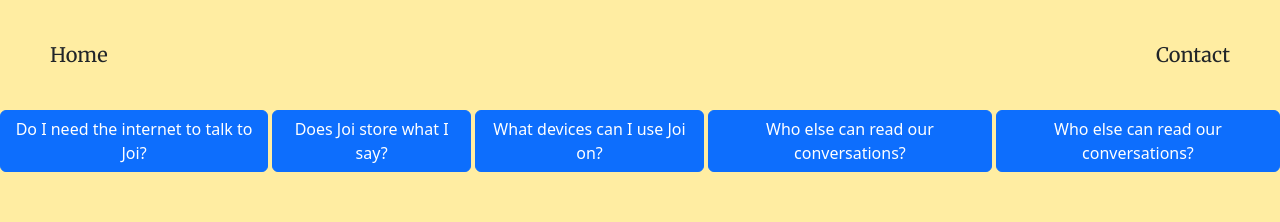
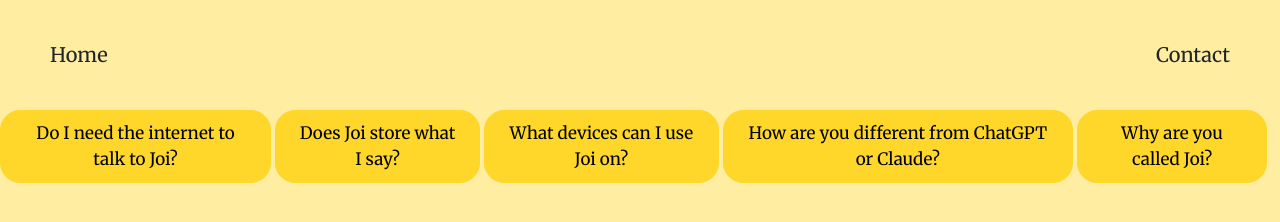
Before and after one commit to Mel-b3002fA/joiexpanded, a plain HTML site: page tutorial.html in a window 1280 px wide. Drawn offline with nearby package versions, Linux system fonts and the light colour scheme.

Commit message:
”push”

```diff
--- a/styles.css
+++ b/styles.css
@@ -204,4 +204,35 @@ a{
 
 .tutorial-body{
     background-color: #FFEDA2;
+    display: flex;
+    flex-direction: column;
+    justify-content: center;
 }
+
+.questions-section{
+    width: 99vw;
+    display: flex;
+    justify-content: center;
+}
+
+.questions-wrapper{
+    display: flex;
+    justify-content: center;
+}
+
+.btn2{
+    background-color: #FFD72B;
+    border-color: #FFD72B;
+    color: #000000;
+    font-family: Merriweather;
+    font-size: 17px;
+    padding: 10px 20px;
+    border-radius: 20px;
+}
+
+.btn2:hover{
+    background-color: #FFD72B;
+    border-color: #FFD72B;
+    color: #000000;
+    font-family: Merriweather;
+}
--- a/tutorial.html
+++ b/tutorial.html
@@ -28,48 +28,56 @@
       <img src="" alt="">
     </section>
 
-<!--     <section class="questions-section">
+    <section class="questions-section">
       <div class="questions-wrapper">
-          <div class="questions-div"><button class="question-btn"><p class="question-para"> Do I need the internet to talk to Joi?</p></button></div>
-          <div class="questions-div"><button class="question-btn"><p class="question-para">Does Joi store what I say?</p></button></div>
-          <div class="questions-div"><button class="question-btn"><p class="question-para">What devices can I use Joi on?</p></button></div>
-          <div class="questions-div"><button class="question-btn"><p class="question-para">Do I have to pay to use Joi?</p></button></div>
-          <div class="questions-div"><button class="question-btn"><p class="question-para">Who else can read our conversations?</p></button></div>
-          <div class="questions-div"><button class="question-btn"><p class="question-para">Can you tell me a story or joke?</p></button></div>
-        </div>
-    </section> -->
-
-    <section>
       <p class="d-inline-flex gap-1">
-        <a class="btn btn-primary btn1" data-bs-toggle="collapse" href="#collapseExample1" role="button" aria-expanded="false" aria-controls="collapseExample">
+        <a class="btn btn-primary btn2" data-bs-toggle="collapse" href="#collapseExample1" role="button" aria-expanded="false" aria-controls="collapseExample">
           Do I need the internet to talk to Joi?
         </a>
         <a class="btn btn-primary btn2" data-bs-toggle="collapse" href="#collapseExample2" role="button" aria-expanded="false" aria-controls="collapseExample">
           Does Joi store what I say?
         </a>
-        <a class="btn btn-primary" data-bs-toggle="collapse" href="#collapseExample3" role="button" aria-expanded="false" aria-controls="collapseExample">
+        <a class="btn btn-primary btn2" data-bs-toggle="collapse" href="#collapseExample3" role="button" aria-expanded="false" aria-controls="collapseExample">
           What devices can I use Joi on?
         </a>
-        <a class="btn btn-primary" data-bs-toggle="collapse" href="#collapseExample4" role="button" aria-expanded="false" aria-controls="collapseExample">
-          Who else can read our conversations?
+        <a class="btn btn-primary btn2" data-bs-toggle="collapse" href="#collapseExample4" role="button" aria-expanded="false" aria-controls="collapseExample">
+          How are you different from ChatGPT or Claude?
         </a>
-        <button class="btn btn-primary" type="button" data-bs-toggle="collapse" data-bs-target="#collapseExample5" aria-expanded="false" aria-controls="collapseExample">
-          Who else can read our conversations?
+        <button class="btn btn-primary btn2" type="button" data-bs-toggle="collapse" data-bs-target="#collapseExample5" aria-expanded="false" aria-controls="collapseExample">
+          Why are you called Joi?
         </button>
       </p>
 
       <div class="collapse" id="collapseExample1">
-        <div class="card card-body btn2">
+        <div class="card card-body">
           Yes, a working internet connection is crucial.
         </div>
       </div>
 
       <div class="collapse" id="collapseExample2">
-        <div class="card card-body btn2">
+        <div class="card card-body">
           No, Joi doesn't store any data! Every conversation is anonymous.
         </div>
       </div>
 
+      <div class="collapse" id="collapseExample3">
+        <div class="card card-body">
+          The service is limited to usage on computers and laptops, although a phone version is in production.
+        </div>
+      </div>
+
+      <div class="collapse" id="collapseExample4">
+        <div class="card card-body">
+          Joi is a homebuild transformer and a private project, meant to help in ways ChatGPT and Claude can't by providing an user-oriented interface and functions for introduction to AI.
+        </div>
+      </div>
+
+      <div class="collapse" id="collapseExample5">
+        <div class="card card-body">
+          Our Ai Joi is based on the concept of Joi from "Bladerunner 2049"(2016) which features a digital companion with a similar use case.
+        </div>
+      </div>
+    </div>
     </section>
 
     <script src="https://cdn.jsdelivr.net/npm/bootstrap@5.3.3/dist/js/bootstrap.bundle.min.js" integrity="sha384-YvpcrYf0tY3lHB60NNkmXc5s9fDVZLESaAA55NDzOxhy9GkcIdslK1eN7N6jIeHz" crossorigin="anonymous"></script>
```
